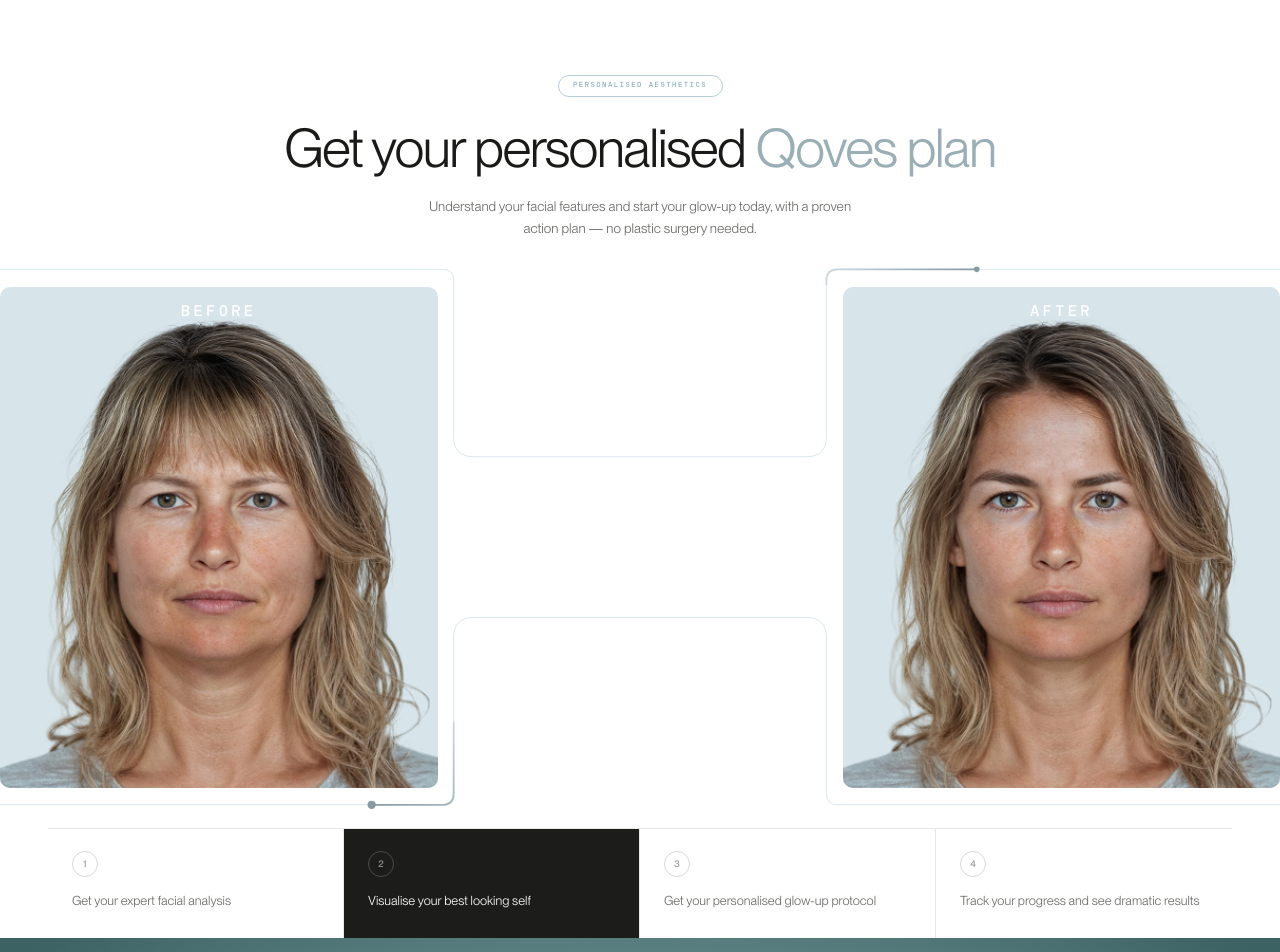
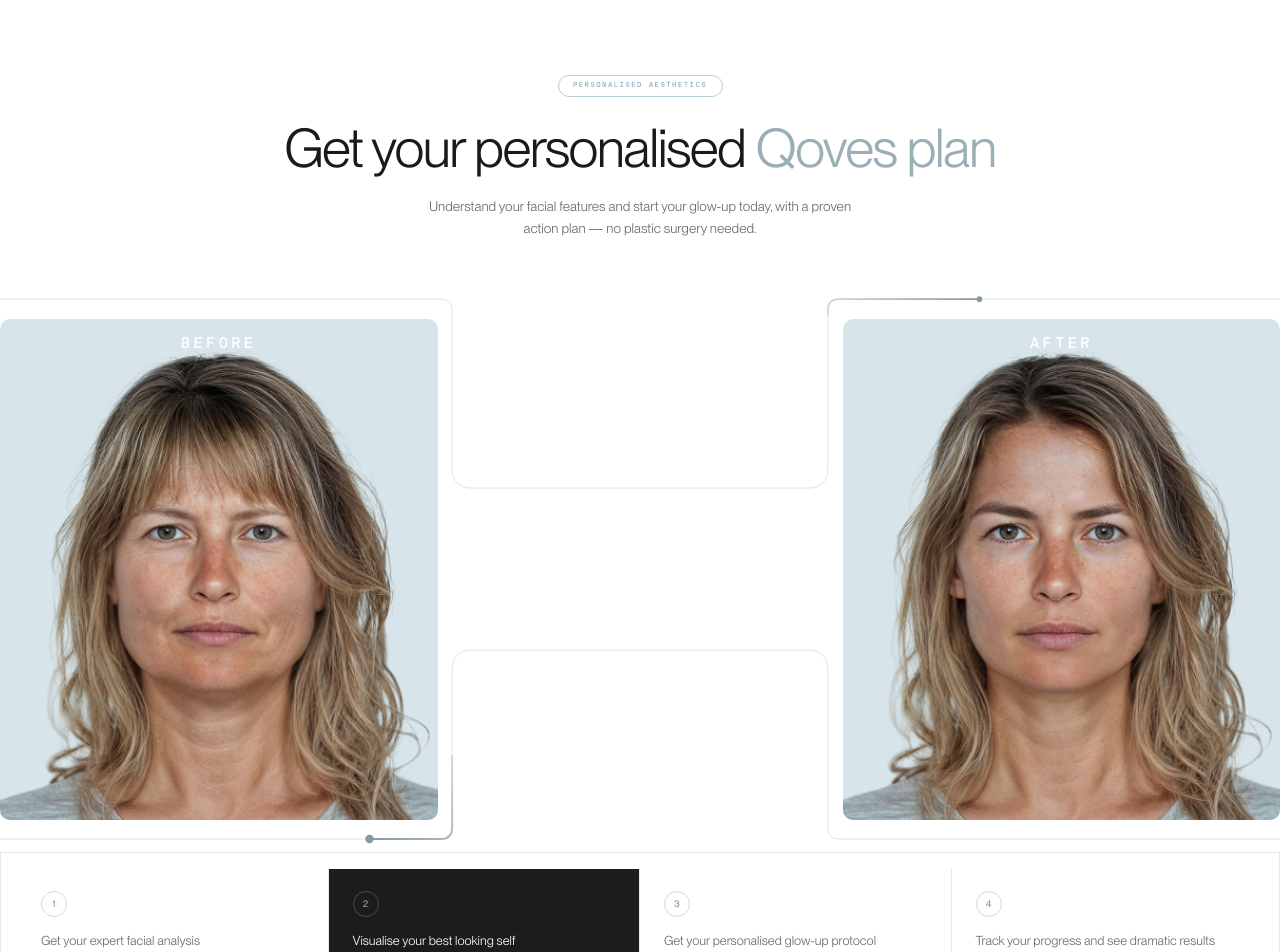
Before and after one commit to ABF00711/Quoves_Frontend-Next.js-, a Next.js app: page / in a window 1280 px wide. Shown: the top 952 px of the page. Built offline with nearby package versions, Linux system fonts and the light colour scheme.

Commit message:
modify steps

```diff
--- a/src/components/sections/HeroSection/HeroSection.module.scss
+++ b/src/components/sections/HeroSection/HeroSection.module.scss
@@ -9,6 +9,7 @@
 
 .container {
   @include container;
+  padding: 0px;
 }
 
 /* ── Top text ─────────────────────────────────────────── */
@@ -66,6 +67,7 @@
   justify-content: center;
   align-items: start;
   gap: 0;
+  padding: 32px 0px;
 
   @include respond(lg) {
     grid-template-columns: minmax(0, 437.73px) minmax(80px, 405px) minmax(0, 437.73px);
@@ -143,10 +145,10 @@
 
 /* ── Steps ────────────────────────────────────────────── */
 .steps {
+  padding: 16px;
   display: grid;
   grid-template-columns: repeat(4, 1fr);
-  margin-top: 40px;
-  border-top: 1px solid #e8e8e6;
+  border: 1px solid #e8e8e6;
 
   @include respond(md) {
     grid-template-columns: repeat(2, 1fr);
```
